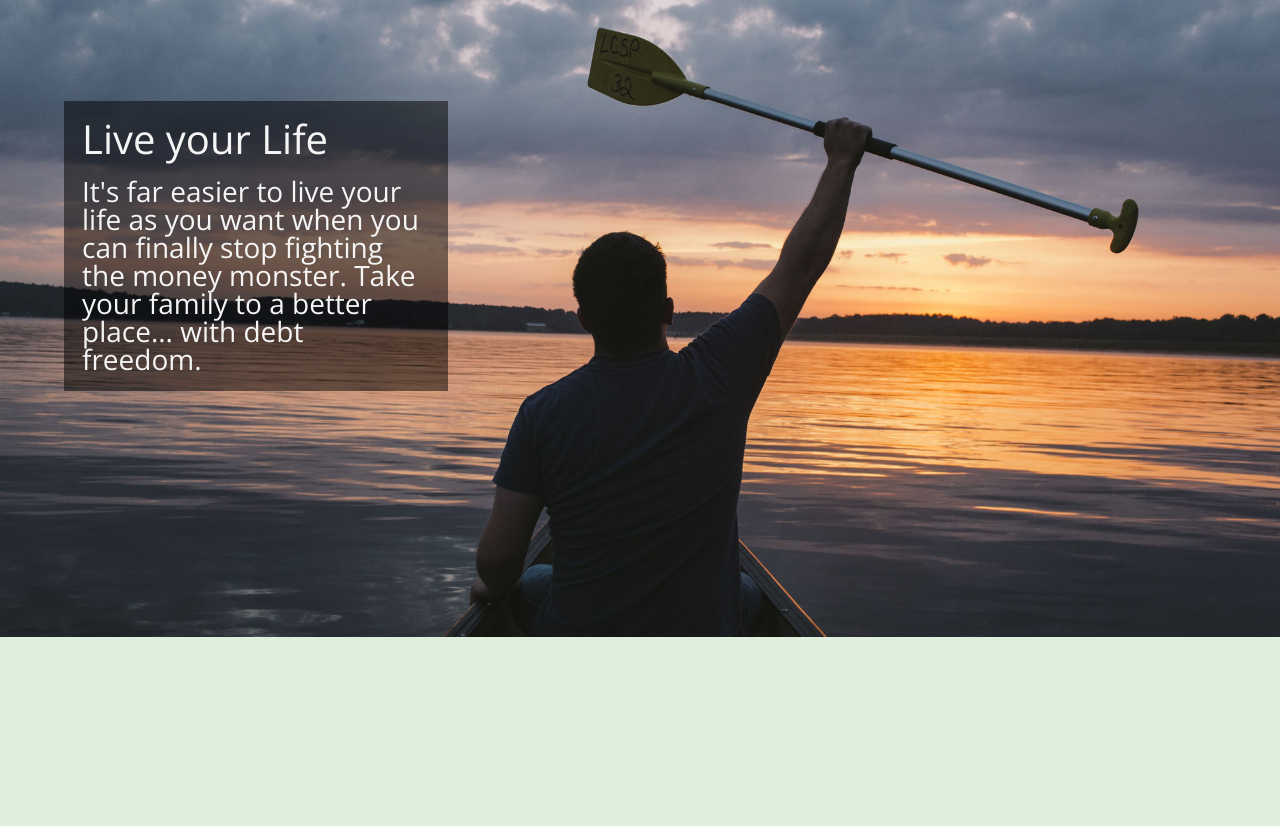
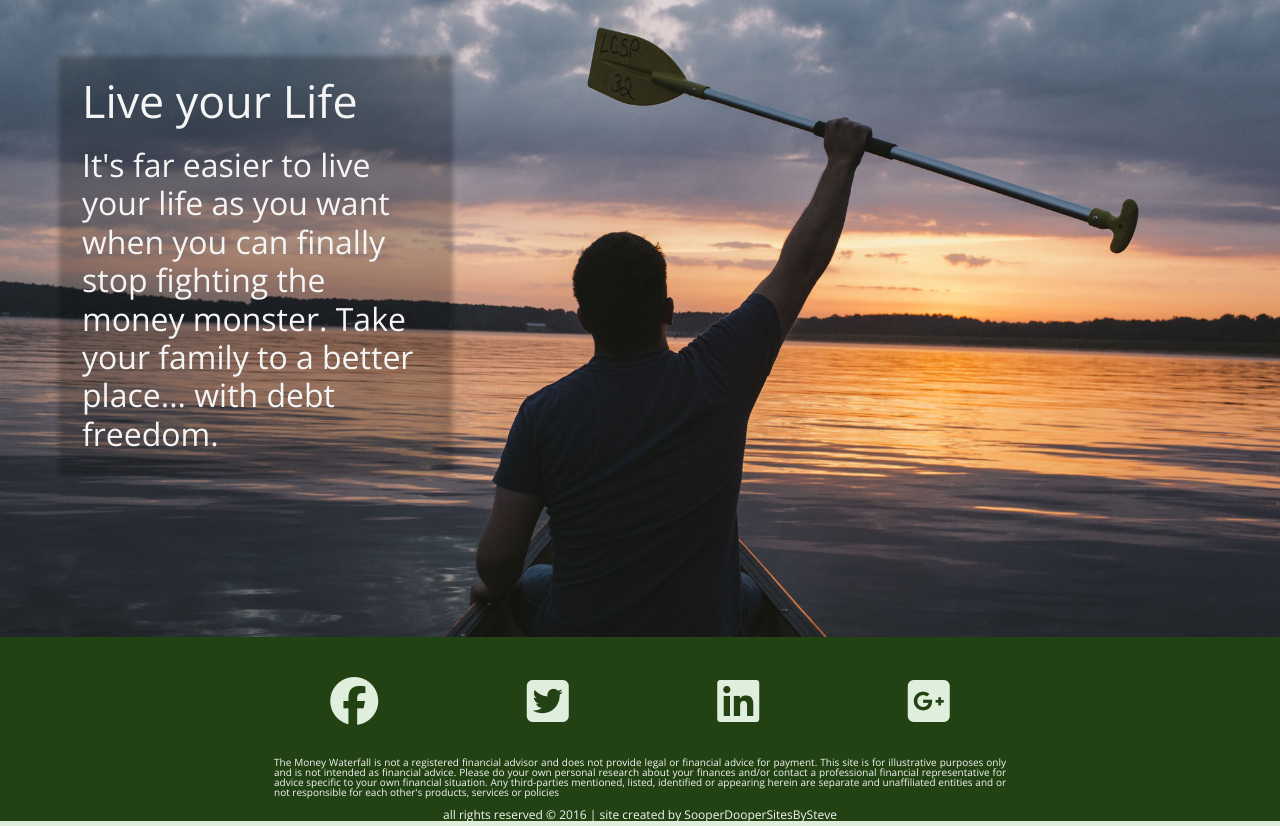
Before and after one commit to smcgee31/Personal_Project, a website: page public/index.html in a window 1280 px wide. Shown: the part 996-1822 px from the top of the page. Drawn offline with nearby package versions, Linux system fonts and the light colour scheme; some packages are replaced by stand-ins of ours.

Commit message:
ok, so I still needed to fix a couple of things...

```diff
--- a/public/style.css
+++ b/public/style.css
@@ -20,10 +20,10 @@
 	filter: progid:DXImageTransform.Microsoft.gradient( startColorstr='#9BCB52', endColorstr='#DA751D',GradientType=0 ); */
 
 }
-#mainWrapper {
+/*#mainWrapper {
 	min-height: 100%;
 	position: relative;
-}
+}*/
 
 
 #headerWrapper {
@@ -35,7 +35,7 @@
 
 }
 .logoContainer {
-	width: 50%;
+	width: 33%;
 	display: inline-block;
 }
 	.logoImg {
@@ -46,7 +46,7 @@
 
 	}
 .navLinksContainer {
-	width: 50%;
+	width: 67%;
 	float: right;
 	height: 80px;
 }
@@ -91,9 +91,9 @@
 
 
 
-#contentWrapper {
+/*#contentWrapper {
 	/*padding-bottom: 160px; /* Height of the footer element */*/
-}
+}*/
 
 
 
@@ -129,17 +129,15 @@
 			font-size: 22px;
 			color: whitesmoke;
 			text-shadow: 2px 2px 1px #000;
-
 		}
-
 		.smartMoney h1 {
 			font-family: 'Arvo', serif;
 			font-size: 30px;
 			color: whitesmoke;
 			margin: 12px;
 			text-shadow: 2px 2px 1px #000;
+		}
 
-		}
 .publicGraphsContainer {
 	width: 100%;
 	max-width: 1300px;
@@ -181,6 +179,7 @@
 	}
 .heroContainer2 {
 	width: 100%;
+	position: relative;
 }
 .hero2 {
 	width: 100%;
@@ -189,23 +188,24 @@
 	width: 100%;
 }
 .lifeBalanceCopy {
-	position: relative;
+	position: absolute;;
 	left: 5vw;
-	bottom: 42vw;
+	top: 5vw;
 	width: 30vw;
-	max-width: 600px;
-	min-width: 200px;
-	background: rgba(0, 0, 0, .5);
+	background: rgba(0, 0, 0, .25);
 	color: whitesmoke;
 	padding: 18px;
+	box-shadow:0 0 5px 5px rgba(0, 0, 0, .25);
+	-webkit-box-shadow:0 0 5px 5px rgba(0, 0, 0, .25);
+	-moz-box-shadow:0 0 5px 5px rgba(0, 0, 0, .25);
 }
 .lifeBalanceCopy h2 {
-	font-size: 40px;
-	margin-bottom: 18px;
+	font-size: 3.5vw;
+	margin-bottom: 1.75vw;
 }
 .lifeBalanceCopy p {
-	font-size: 28px;
-	line-height:
+	font-size: 2.5vw;
+	line-height: 3vw;
 }
 
 
@@ -652,8 +652,9 @@
 #footerWrapper {
 	background: #234214;
 	width: 100%;
-	height: 160px;
+	height: 100%;
 	padding-top: 20px;
+	margin-top: -2px;
 	/*position: absolute;
 	bottom: 0;
 	left: 0;*/
@@ -672,3 +673,15 @@
 	font-size: 12px;
 	color: whitesmoke;
 }
+.socialIconsContainer {
+	width: 60vw;
+	margin: 0 auto;
+	display: flex;
+	justify-content: space-around;
+	padding: 20px 0 20px 0;
+}
+.socialIcons a {
+	color: #E0EFDD;
+	width: 5vw;
+	min-width: 15px;
+}
--- a/public/views/footer.html
+++ b/public/views/footer.html
@@ -1,4 +1,19 @@
 <footer>
+<div class="socialIconsContainer">
+
+    <div class="socialIcons">
+        <a href="#"><i class="fa fa-facebook-official fa-3x" aria-hidden="true"></i></a>
+    </div>
+    <div class="socialIcons">
+        <a href="#"><i class="fa fa-twitter-square fa-3x" aria-hidden="true"></i></a>
+    </div>
+    <div class="socialIcons">
+        <a href="#"><i class="fa fa-linkedin-square fa-3x" aria-hidden="true"></i></a>
+    </div>
+    <div class="socialIcons">
+        <a href="#"><i class="fa fa-google-plus-square fa-3x" aria-hidden="true"></i></a>
+    </div>
+</div>
     <div class="disclaimer">
         <p>The Money Waterfall is not a registered financial advisor and does not provide legal or financial advice for payment. This site is for illustrative purposes only and is not intended as financial advice. Please do your own personal research about your finances and/or contact a professional financial representative for advice specific to your own financial situation. Any third-parties mentioned, listed, identified or appearing herein are separate and unaffiliated entities and or not responsible for each other's products, services or policies</p>
         <p class="copyright">all rights reserved &copy; 2016 | site created by <span>SooperDooperSitesBySteve</span></p>
--- a/public/views/home.html
+++ b/public/views/home.html
@@ -1,6 +1,6 @@
 <div class="heroContainer">
     <div class="smartMoney">
-        <p>Smart money decisions make all the difference</p>
+        <p>Smart financial decisions make all the difference</p>
         <h1>Sign in for a DEBT FREEDOM plan</h1>
         <form class="formInputHolder" action="#/signup">
             <button class="loginButton" type="submit" name="getStarted">See what you can do NOW</button>
```
